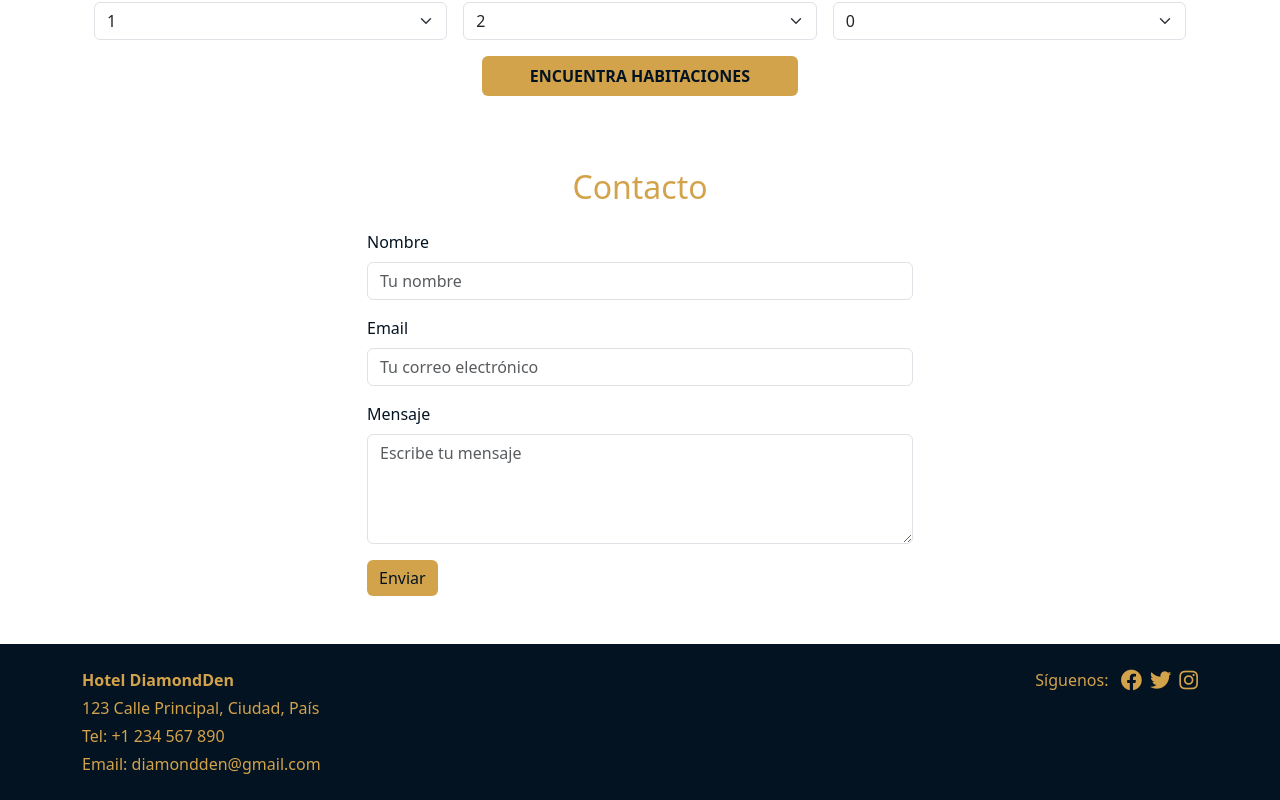
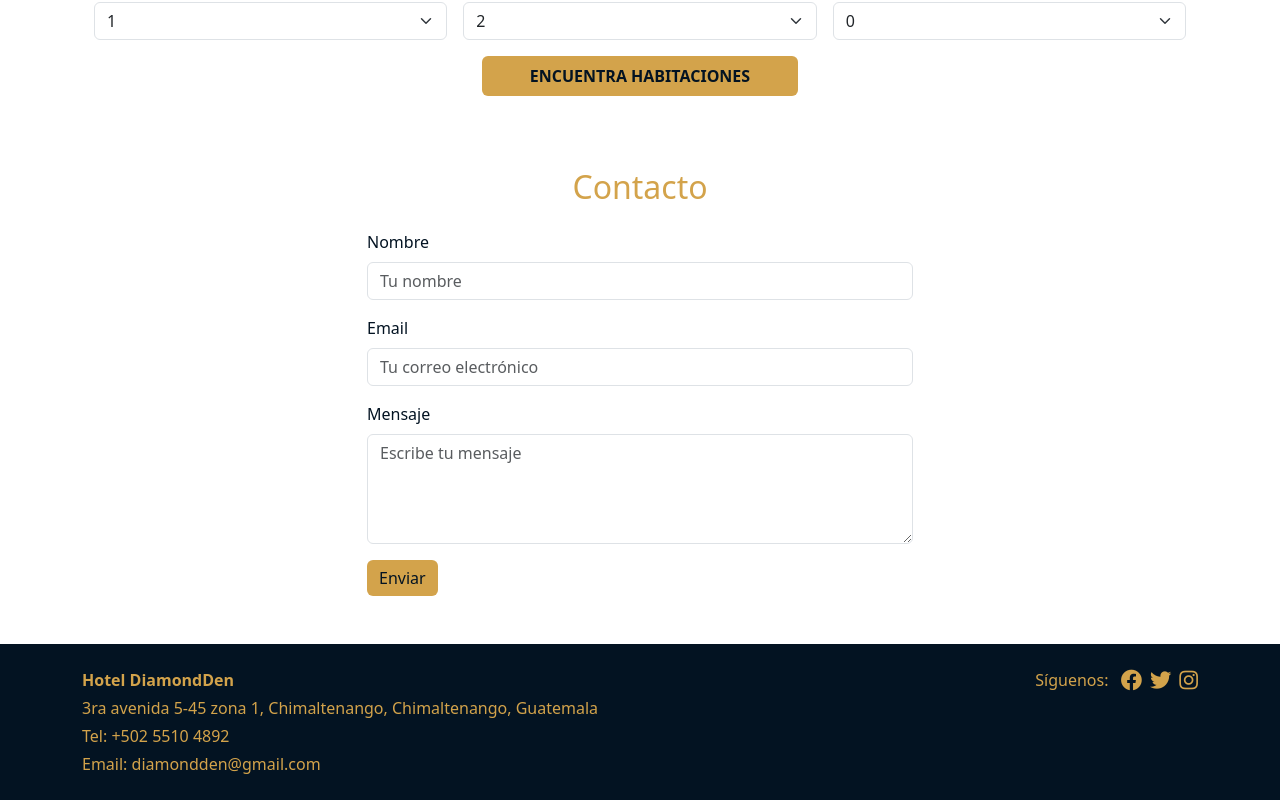
Before and after one commit to ManoloFelipe/HotelProyectoPA, an Angular app: page / in a window 1280 px wide. Shown: the part 2823-3623 px from the top of the page. Built offline with nearby package versions, Linux system fonts and the light colour scheme.

Commit message:
fix address

```diff
--- a/src/app/footer/footer.component.html
+++ b/src/app/footer/footer.component.html
@@ -3,8 +3,8 @@
     <div class="row">
       <div class="col-md-6 text-center text-md-start">
         <p class="mb-1 text-brand"><strong>Hotel DiamondDen</strong></p>
-        <p class="mb-1 text-brand">123 Calle Principal, Ciudad, País</p>
-        <p class="mb-1 text-brand">Tel: +1 234 567 890</p>
+        <p class="mb-1 text-brand">3ra avenida 5-45 zona 1, Chimaltenango, Chimaltenango, Guatemala</p>
+        <p class="mb-1 text-brand">Tel: +502 5510 4892</p>
         <p class="mb-0 text-brand">Email: diamondden&#64;gmail.com</p>
       </div>
       <div class="col-md-6 text-center text-md-end">
```
